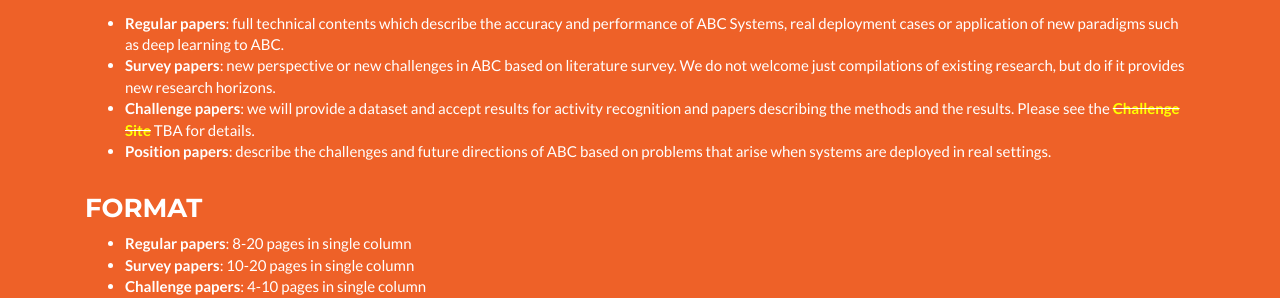
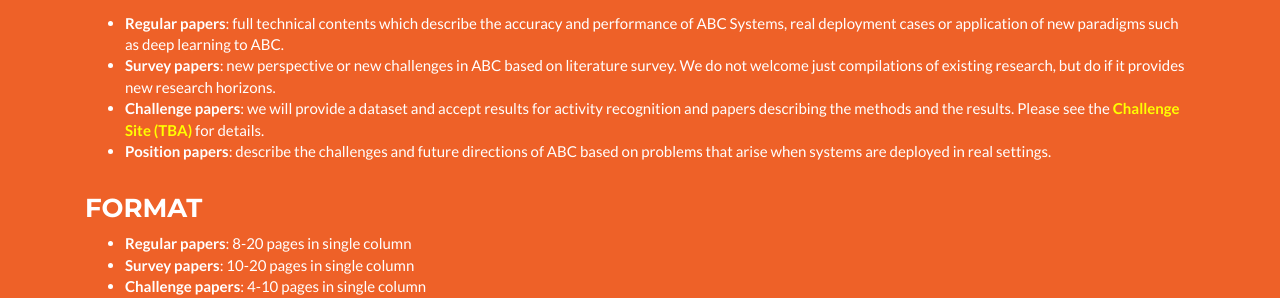
Before and after one commit to abc-research/abc-research.github.io, a Jekyll site: the page built from index.html, in a window 1280 px wide and 900 px high, scrolled down 2167 px. Shown: the part 161-459 px from the top of the window. Built offline with Jekyll 4.4.1, drawn with Linux system fonts in a browser that asks for light colours.

Commit message:
Update _config.yml

```diff
--- a/_config.yml
+++ b/_config.yml
@@ -235,7 +235,7 @@ cfp:
   category:
     - item: "<b>Regular papers</b>: full technical contents which describe the accuracy and performance of ABC Systems, real deployment cases or application of new paradigms such as deep learning to ABC. "
     - item: "<b>Survey papers</b>: new perspective or new challenges in ABC based on literature survey. We do not welcome just compilations of existing research, but do if it provides new research horizons."
-    - item: "<b>Challenge papers</b>: we will provide a dataset and accept results for activity recognition and papers describing the methods and the results. Please see the <strike><a href='https://abc-research.github.io/cook2020/'><b style='color:yellow';>Challenge Site</b></a></strike> TBA for details."
+    - item: "<b>Challenge papers</b>: we will provide a dataset and accept results for activity recognition and papers describing the methods and the results. Please see the <a href='https://abc-research.github.io/???'><b style='color:yellow';>Challenge Site (TBA)</b></a> for details."
     - item: "<b>Position papers</b>: describe the challenges and future directions of ABC based on  problems that arise when systems are deployed in real settings."
   format:
      - item: "<b>Regular papers</b>: 8-20 pages in single column"
```
